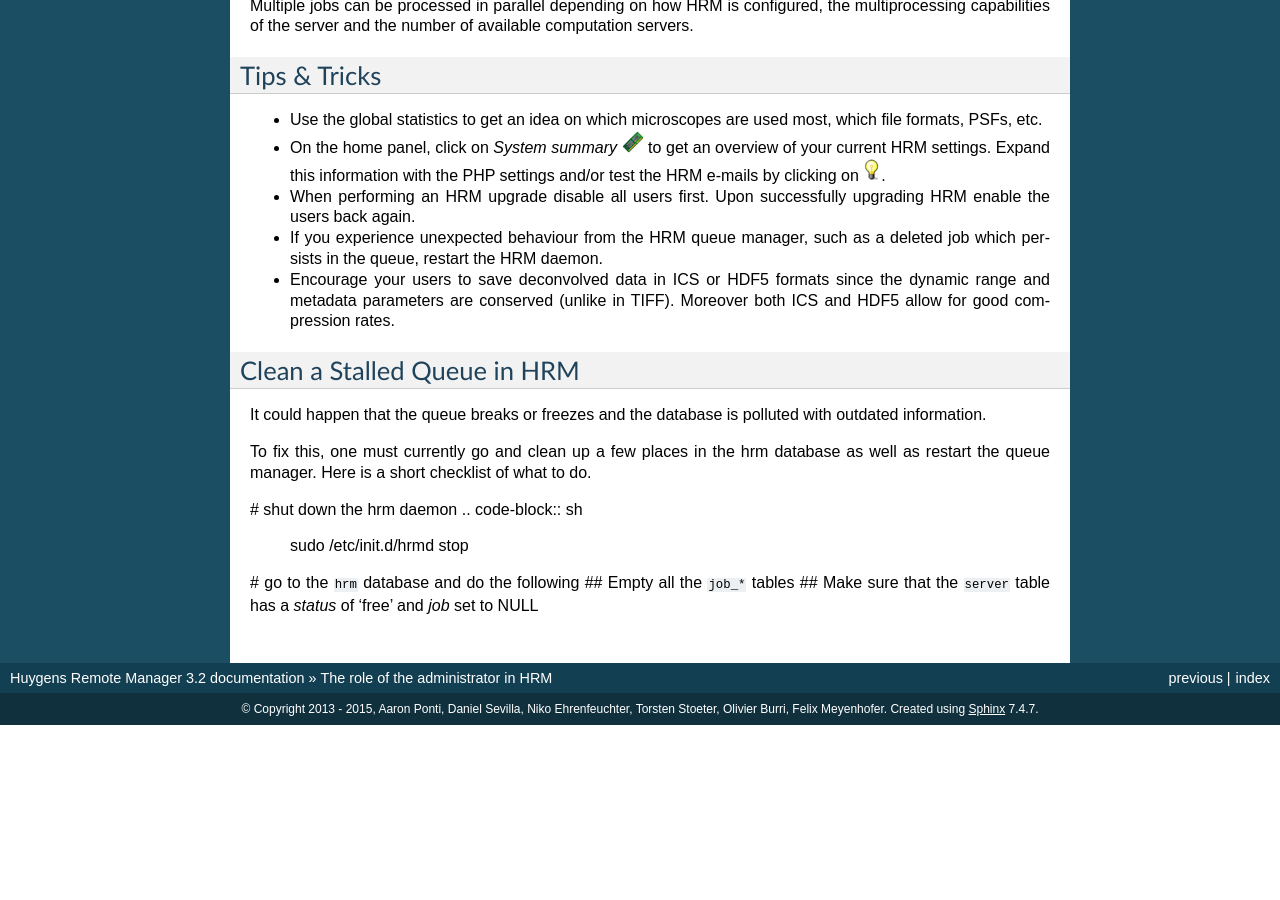
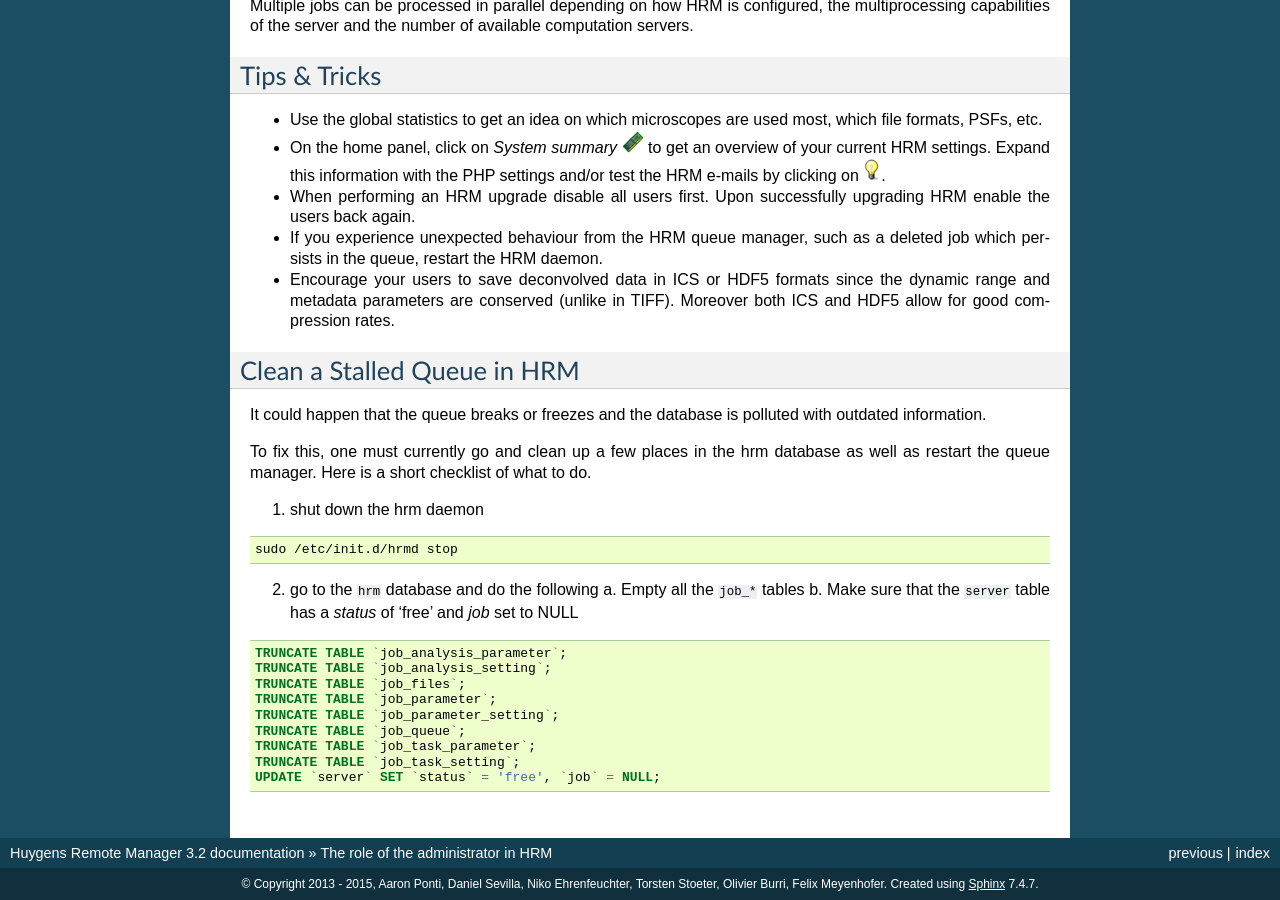
Before and after one commit to aarpon/hrm_docs, a Sphinx documentation site: the page built from docs/user/Administrator.rst, in a window 1280 px wide and 900 px high, scrolled down 3600 px. Built offline with Sphinx 7.4.7, drawn with Linux system fonts in a browser that asks for light colours; before the commit the page ends 4325 px from its top, so only the background shows below that; some of the changed lines change nothing that is shown.

Commit message:
Syntax corrections

```diff
--- a/docs/user/Administrator.rst
+++ b/docs/user/Administrator.rst
@@ -221,16 +221,18 @@ It could happen that the queue breaks or freezes and the database is polluted wi
 
 To fix this, one must currently go and clean up a few places in the hrm database as well as restart the queue manager. Here is a short checklist of what to do.
 
-# shut down the hrm daemon
+1. shut down the hrm daemon
+
 .. code-block:: sh
 
-    sudo /etc/init.d/hrmd stop
+   sudo /etc/init.d/hrmd stop
 
-# go to the ``hrm`` database and do the following
-## Empty all the ``job_*`` tables
-## Make sure that the ``server`` table has a *status* of 'free' and *job* set to NULL
+2. go to the ``hrm`` database and do the following
+   a. Empty all the ``job_*`` tables
+   b. Make sure that the ``server`` table has a *status* of 'free' and *job* set to NULL
 
 .. code-block:: sql
+
    TRUNCATE TABLE `job_analysis_parameter`;
    TRUNCATE TABLE `job_analysis_setting`;
    TRUNCATE TABLE `job_files`;
```
